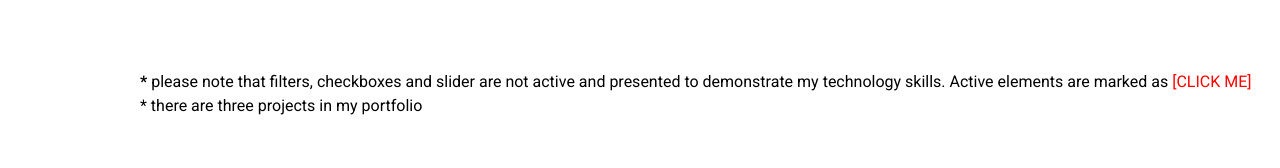
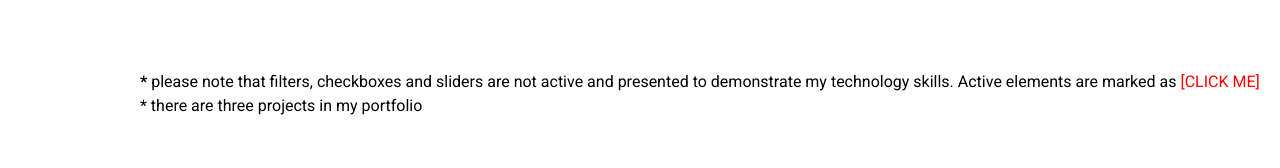
Before and after one commit to mouxez/my-profile, a plain HTML site: page catalog.html in a window 1280 px wide. Shown: the part 366-534 px from the top of the page. Drawn offline with Linux system fonts and the light colour scheme; a script that the page names is missing.

Commit message:
spelling fix

```diff
--- a/catalog.html
+++ b/catalog.html
@@ -22,7 +22,7 @@
       My projects
      </h1>
   </div>
-  <p class="note"> <b>*</b> please note that filters, checkboxes and slider are not active and presented to demonstrate my technology skills. Active elements are marked as <span class="red">[CLICK ME]</span><br>* there are three projects in my portfolio</p>
+  <p class="note"> <b>*</b> please note that filters, checkboxes and sliders are not active and presented to demonstrate my technology skills. Active elements are marked as <span class="red">[CLICK ME]</span><br>* there are three projects in my portfolio</p>
   <div class="catalog-column container">
    <section class="filters-column">
     <h2 class="visually-hidden">Filter</h2>
```
